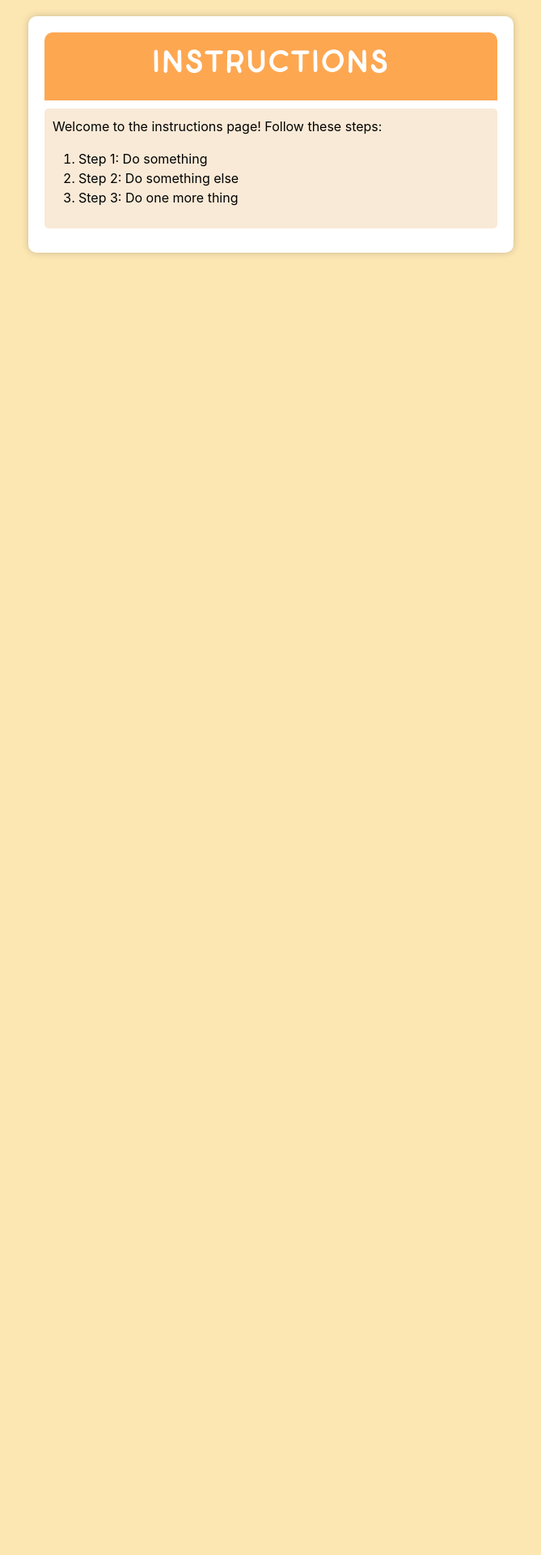
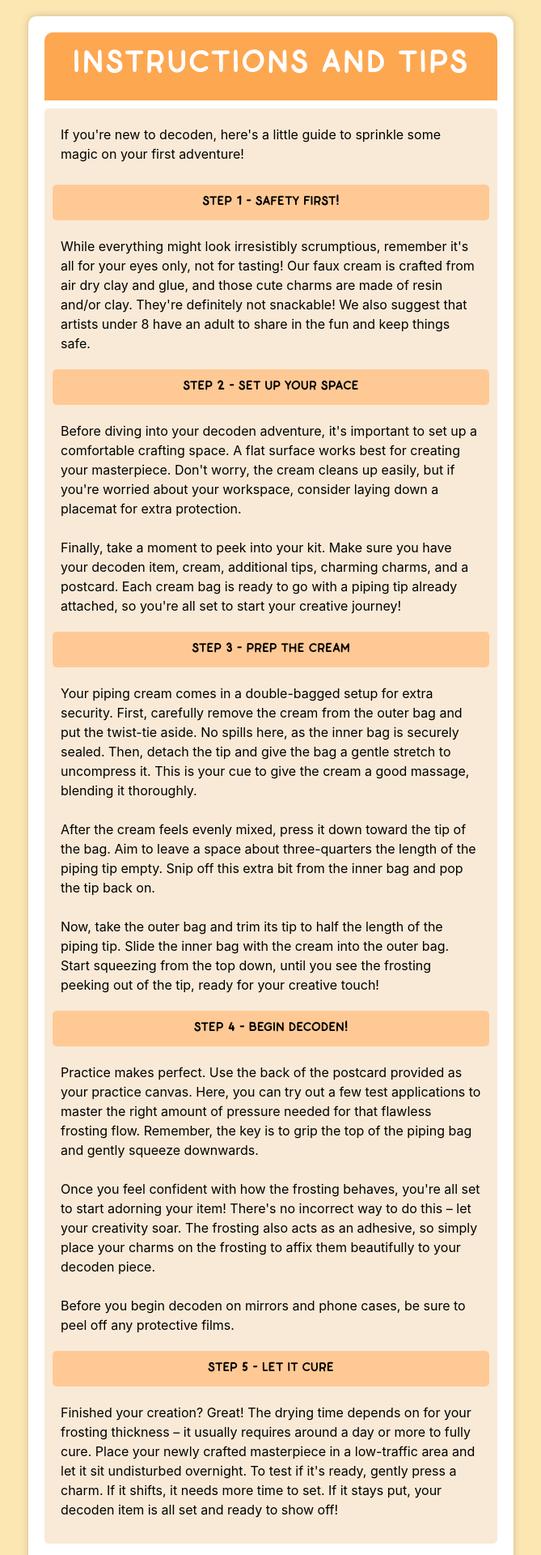
Before and after one commit to decoponatx/decopon, a React (Create React App) app in the folder decopon-atx/: page /instructions in a window 1280 px wide. Shown: the top 1920 px of the page at 81% size, without its empty margins (305-974 px from the left). Before the commit the page ends 800 px from the top, so only its background shows below. Built offline with nearby package versions, Linux system fonts and the light colour scheme.

Commit message:
updated instructions

```diff
--- a/decopon-atx/src/index.css
+++ b/decopon-atx/src/index.css
@@ -150,3 +150,14 @@ a {
 .button:active {
   transform: translateY(4px); /* Pushes the button down a bit */
 }
+
+.subComponent {
+  font-family: 'SlowRiver', sans-serif;
+  background-color: #FFC995;
+  text-align: center;
+  color: #000;
+  padding: 10px;
+  margin: 10px 0;
+  margin-top: 0;
+  border-radius: 5px;
+}
--- a/decopon-atx/src/pages/Instructions.js
+++ b/decopon-atx/src/pages/Instructions.js
@@ -4,15 +4,50 @@ const Instructions = () => {
   return (
     <div className='component'>
       <div className='title'>
-        <h1 className='subtitle'>Instructions</h1>
+        <h1 className='subtitle'>Instructions and Tips</h1>
       </div>
       <div className='content'>
-        <p>Welcome to the instructions page! Follow these steps:</p>
-        <ol>
-          <li>Step 1: Do something</li>
-          <li>Step 2: Do something else</li>
-          <li>Step 3: Do one more thing</li>
-        </ol>
+        <p style={{ padding: 10 }}>If you're new to decoden, here's a little guide to sprinkle some magic on your first adventure!</p>
+        <div id='iStep1'>
+          <div className='subComponent'>Step 1 - Safety First!</div>
+          <p className='content'>
+            While everything might look irresistibly scrumptious, remember it's all for your eyes only, not for tasting! Our faux cream is crafted from air dry clay and glue, and those cute charms are made of resin and/or clay. They're definitely not snackable! We also suggest that artists under 8 have an adult to share in the fun and keep things safe.
+          </p>
+        </div>
+        <div id='iStep2'>
+          <div className='subComponent'>Step 2 - Set up Your Space</div>
+          <p className='content'>
+            Before diving into your decoden adventure, it's important to set up a comfortable crafting space. A flat surface works best for creating your masterpiece. Don't worry, the cream cleans up easily, but if you're worried about your workspace, consider laying down a placemat for extra protection.
+            <br></br><br></br>
+            Finally, take a moment to peek into your kit. Make sure you have your decoden item, cream, additional tips, charming charms, and a postcard. Each cream bag is ready to go with a piping tip already attached, so you're all set to start your creative journey!
+          </p>
+        </div>
+        <div id='iStep3'>
+          <div className='subComponent'>Step 3 - Prep the Cream</div>
+          <p className='content'>
+            Your piping cream comes in a double-bagged setup for extra security. First, carefully remove the cream from the outer bag and put the twist-tie aside. No spills here, as the inner bag is securely sealed. Then, detach the tip and give the bag a gentle stretch to uncompress it. This is your cue to give the cream a good massage, blending it thoroughly.
+            <br></br><br></br>
+            After the cream feels evenly mixed, press it down toward the tip of the bag. Aim to leave a space about three-quarters the length of the piping tip empty. Snip off this extra bit from the inner bag and pop the tip back on.
+            <br></br><br></br>
+            Now, take the outer bag and trim its tip to half the length of the piping tip. Slide the inner bag with the cream into the outer bag. Start squeezing from the top down, until you see the frosting peeking out of the tip, ready for your creative touch!
+          </p>
+        </div>
+        <div id='iStep4'>
+          <div className='subComponent'>Step 4 - Begin Decoden!</div>
+          <p className='content'>
+            Practice makes perfect. Use the back of the postcard provided as your practice canvas. Here, you can try out a few test applications to master the right amount of pressure needed for that flawless frosting flow. Remember, the key is to grip the top of the piping bag and gently squeeze downwards.
+            <br></br><br></br>
+            Once you feel confident with how the frosting behaves, you're all set to start adorning your item! There's no incorrect way to do this – let your creativity soar. The frosting also acts as an adhesive, so simply place your charms on the frosting to affix them beautifully to your decoden piece.
+            <br></br><br></br>
+            Before you begin decoden on mirrors and phone cases, be sure to peel off any protective films.
+          </p>
+        </div>
+        <div id='iStep5'>
+          <div className='subComponent'>Step 5 - Let it Cure</div>
+          <p className='content'>
+            Finished your creation? Great! The drying time depends on for your frosting thickness – it usually requires around a day or more to fully cure. Place your newly crafted masterpiece in a low-traffic area and let it sit undisturbed overnight. To test if it's ready, gently press a charm. If it shifts, it needs more time to set. If it stays put, your decoden item is all set and ready to show off!
+          </p>
+        </div>
       </div>
     </div>
   );
```
